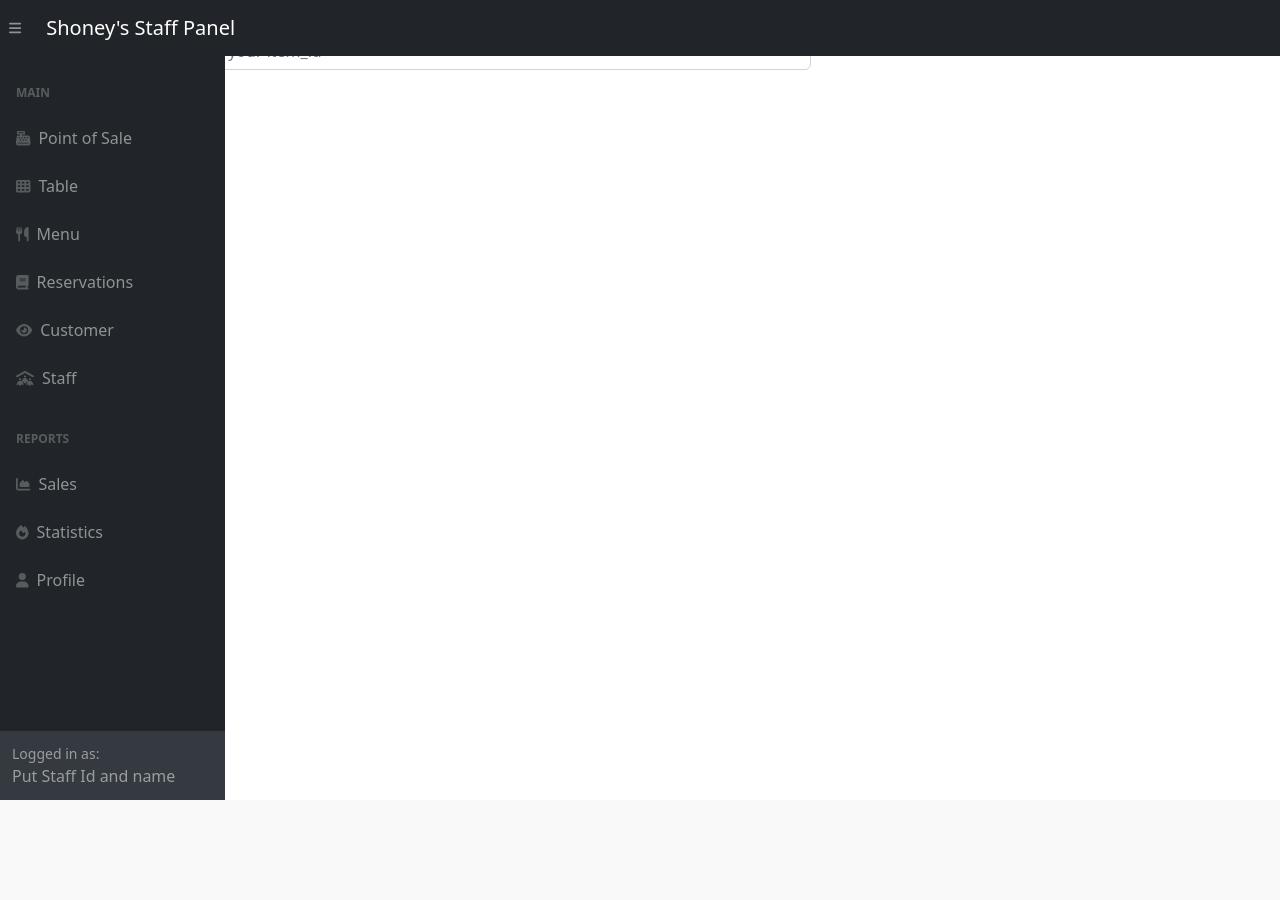
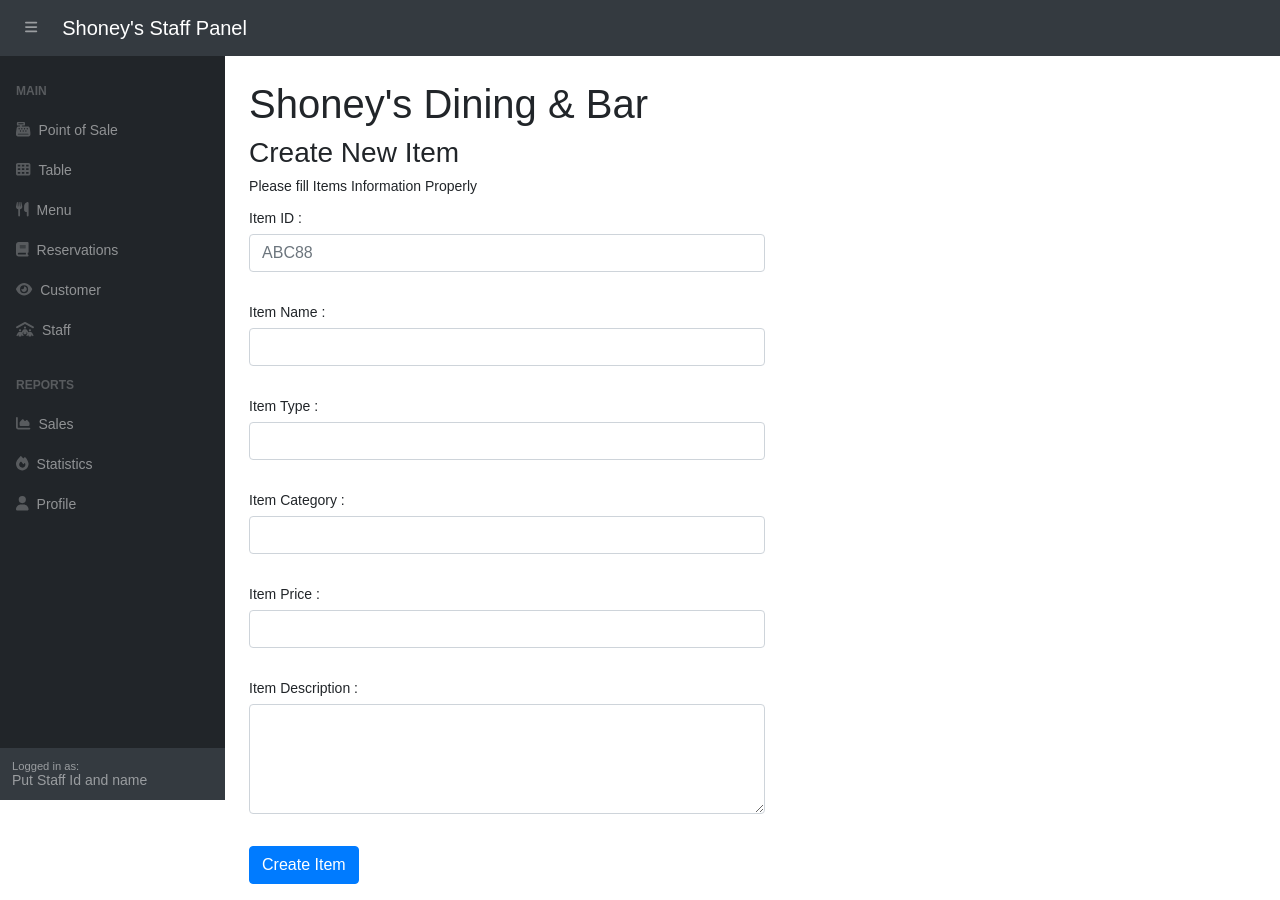
Before and after one commit to BryanTheLai/RestaurantProject, a PHP site: page /adminSide/menuCrud/createItem.php in a window 1280 px wide. Before the commit the page ends 800 px from the top, so only its background shows below. Run offline with PHP 8.4, Linux system fonts and the light colour scheme; data that the repository does not hold is empty; some libraries are stand-ins or nearby versions.

Commit message:
done de CREATE NEW MENU By kevin
FROM KEVIN 24/7

```diff
--- a/MiniProject/adminSide/menuCrud/createItem.php
+++ b/MiniProject/adminSide/menuCrud/createItem.php
@@ -20,18 +20,68 @@
 
 }
 ?>
- <p class="lead text-center">Create Item</p>
-<form method="POST" action="<?php echo htmlspecialchars(
-      $_SERVER['PHP_SELF']
-    ); ?>" class="ht-600 w-50">
-    <div class=" pt-6">
-        <label for="item_id" class="form-label">item_id</label>
-        <input type="text" class="form-control <?php echo !$item_idErr ?:
-          'is-invalid'; ?>" id="item_id" item_id="item_id" placeholder="Enter your item_id" value="<?php echo $item_id; ?>">
-        <div id="validationServerFeedback" class="invalid-feedback">
-          Please provide a valid item_id.
+<head>
+    <meta charset="UTF-8">
+    <title>Create New Item</title>
+    <link rel="stylesheet" href="https://stackpath.bootstrapcdn.com/bootstrap/4.5.2/css/bootstrap.min.css">
+    <style>
+        body{ font: 14px sans-serif; }
+        .wrapper{ width: 1300px; padding-left: 200px; padding-top: 80px  }
+    </style>
+</head>
+
+ <div class="wrapper" >
+    <h1>Shoney's Dining & Bar</h1>
+    <h3>Create New Item</h1>
+    <p>Please fill Items Information Properly </p>
+
+<form method="POST" action="success_create.php" class="ht-600 w-50">
+
+        <div class="form-group">
+            <label for="item_id" class="form-label">Item ID :</label>
+            <input type="text" name="item_id" class="form-control <?php echo !$item_idErr ?:
+                'is-invalid'; ?>" id="item_id" required item_id="item_id" placeholder="ABC88" value="<?php echo $item_id; ?>"><br>
+            <div id="validationServerFeedback" class="invalid-feedback">
+            Please provide a valid item_id.
+            </div>
         </div>
-    </div>
+
+        <div class="form-group">
+            <label for="item_name">Item Name :</label>
+            <input type="text" name="item_name" id="item_name" required class="form-control <?php echo (!empty($itemname_err)) ? 'is-invalid' : ''; ?>" ><br>
+            <span class="invalid-feedback"></span>
+        </div>
+
+        <div class="form-group">
+            <label for="item_type">Item Type :</label>
+            <input type="text" name="item_type" id="item_type" required class="form-control <?php echo (!empty($itemtype_err)) ? 'is-invalid' : ''; ?>" ><br>
+            <span class="invalid-feedback"></span>
+        </div>
+
+        <div class="form-group">
+            <label for="item_category">Item Category :</label>
+            <input type="text" name="item_category" id="item_category" required class="form-control <?php echo (!empty($itemcategory_err)) ? 'is-invalid' : ''; ?>" ><br>
+            <span class="invalid-feedback"></span>
+        </div>
+
+        <div class="form-group">
+            <label for="item_price">Item Price :</label>
+            <input type="number" name="item_price" id="item_price" step="0.01" required class="form-control <?php echo (!empty($itemprice_err)) ? 'is-invalid' : ''; ?>" ><br>
+            <span class="invalid-feedback"></span>
+        </div>
+
+        <div class="form-group">
+            <label for="item_description">Item Description :</label>
+            <textarea name="item_description" id="item_description" rows="4" required class="form-control <?php echo (!empty($itemdescription_err)) ? 'is-invalid' : ''; ?>" ></textarea><br>
+            <span class="invalid-feedback"></span>
+        </div>
+
+        <div class="form-group">
+            <input type="submit" class="btn btn-primary" value="Create Item">
+        </div>
+
+
  </form>
+ </div>
 
 <?php  include 'menuFooter.php'?>
```
Also changed, not shown: MiniProject/adminSide/menuCrud/success_create.php (added, +48 -0 lines).
